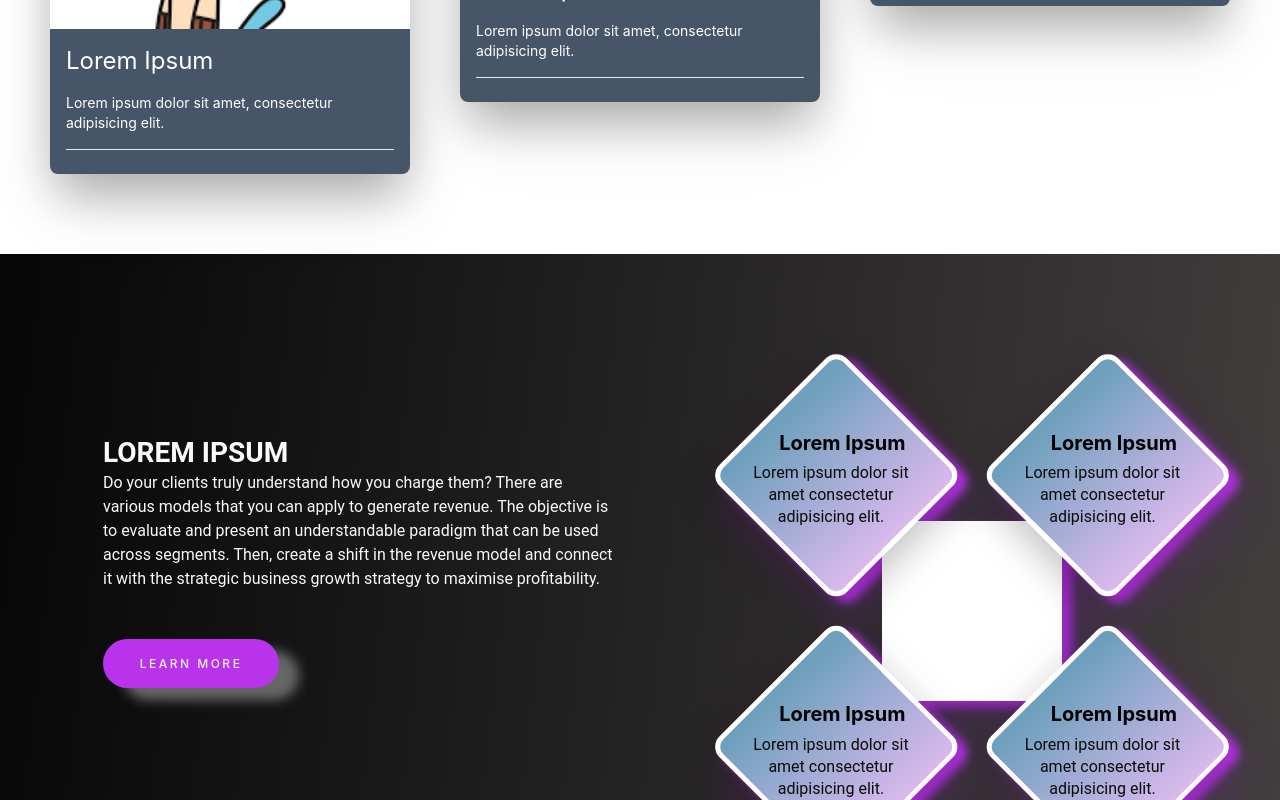
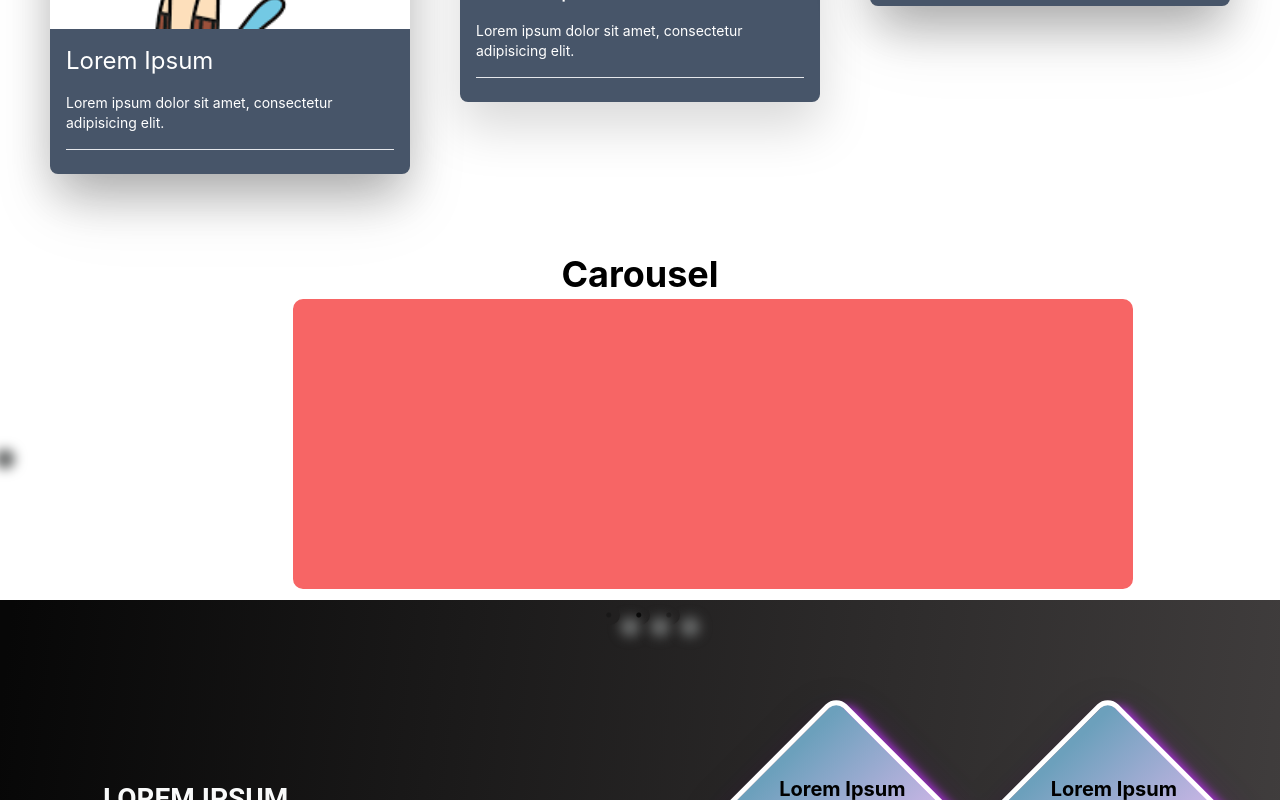
Before and after one commit to rohan-singh987/BitByBit, a React (Create React App) app: page / in a window 1280 px wide. Shown: the part 1356-2156 px from the top of the page. Built offline with nearby package versions, Linux system fonts and the light colour scheme.

Commit message:
🥸
Signed-off-by: Rohan Singh <rohannsingh98765@gmail.com>

```diff
--- a/package.json
+++ b/package.json
@@ -9,6 +9,8 @@
     "react": "^17.0.2",
     "react-dom": "^17.0.2",
     "react-scripts": "5.0.0",
+    "react-slick": "^0.28.1",
+    "slick-carousel": "^1.8.1",
     "web-vitals": "^2.1.4"
   },
   "scripts": {
--- a/src/App.js
+++ b/src/App.js
@@ -5,6 +5,7 @@ import Com2 from './components/Com2';
 import Com3 from './components/Com3';
 import Com4 from './components/Com4';
 import Footer from './components/Footer';
+import Carousel from './components/Carousel';
 
 function App() {
   return (
@@ -17,6 +18,8 @@ function App() {
 
       <Com3/>
 
+      <Carousel/>
+
       <Com4/>
 
       <Footer/>
--- /dev/null
+++ b/src/components/Carousel.jsx
@@ -0,0 +1,47 @@
+import React from 'react';
+import "slick-carousel/slick/slick.css";
+import "slick-carousel/slick/slick-theme.css";
+import Slider from "react-slick"
+
+const Carousel = () => {
+
+    let settings = {
+        dots: true,
+        infinte: true,
+        speed: 500,
+        slidesToShow: 1,
+        slidesToScroll: 1,
+        autoplay: true
+    }
+
+  return <div className="">
+
+      <div>
+          <h1 className="flex justify-center content-center font-bold text-4xl">
+              Carousel
+          </h1>
+      </div>
+
+      <Slider {...settings} >
+            <div className="content-center mx-72">
+                <div className="box bg-[#ed8611]">
+
+                </div>
+            </div>
+            <div className="content-center mx-72">
+                <div className="box bg-[#f76565] ">
+
+                </div>
+            </div>
+            <div className="content-center mx-72">
+                <div className="box bg-[#60f2f2] ">
+
+                </div>
+            </div>
+
+        </Slider>
+
+  </div>;
+};
+
+export default Carousel;
--- a/src/components/Com2.css
+++ b/src/components/Com2.css
@@ -13,14 +13,12 @@
 }
 .box{
 
-width: 250px;
-height: 250px;
-
-background: linear-gradient(90deg, #C6CED1 0%, #FDFDFD 100%);
+width: 850px;
+height: 300px;
 border: 5px solid #FFFFFF;
 box-sizing: border-box;
-box-shadow: 10px 10px 20px #b833eb;
 border-radius: 15px;
+
 }
 
 .Com4{
--- a/src/components/Com2.jsx
+++ b/src/components/Com2.jsx
@@ -9,7 +9,7 @@ const Com2 = () => {
     </div>
       <div className="text-white com2Text">
 
-      <h1 className="font-bold text-2xl">
+      <h1 className="font-bold text-2xl ">
       Lorem Ipsum
       </h1>
 
--- a/src/components/Com3.jsx
+++ b/src/components/Com3.jsx
@@ -19,7 +19,7 @@ const Com3 = () => {
   </div>
       <div class=" flex-wrap -m-3">
   <div class=" w-96  flex flex-col p-3">
-    <div class=" bg-slate-600 text-white drop-shadow-2xl rounded-lg shadow-2xl  flex-1 flex flex-col">
+    <div class=" bg-slate-600 text-white drop-shadow-2xl rounded-lg shadow-4xl  flex-1 flex flex-col">
       <div class="bg-cover h-72" >
       <img src={img} alt="" className="p-9 mx-7" />
       </div>
```
Also changed, not shown: 2 other files (tests, documents, lock files or other folders).
